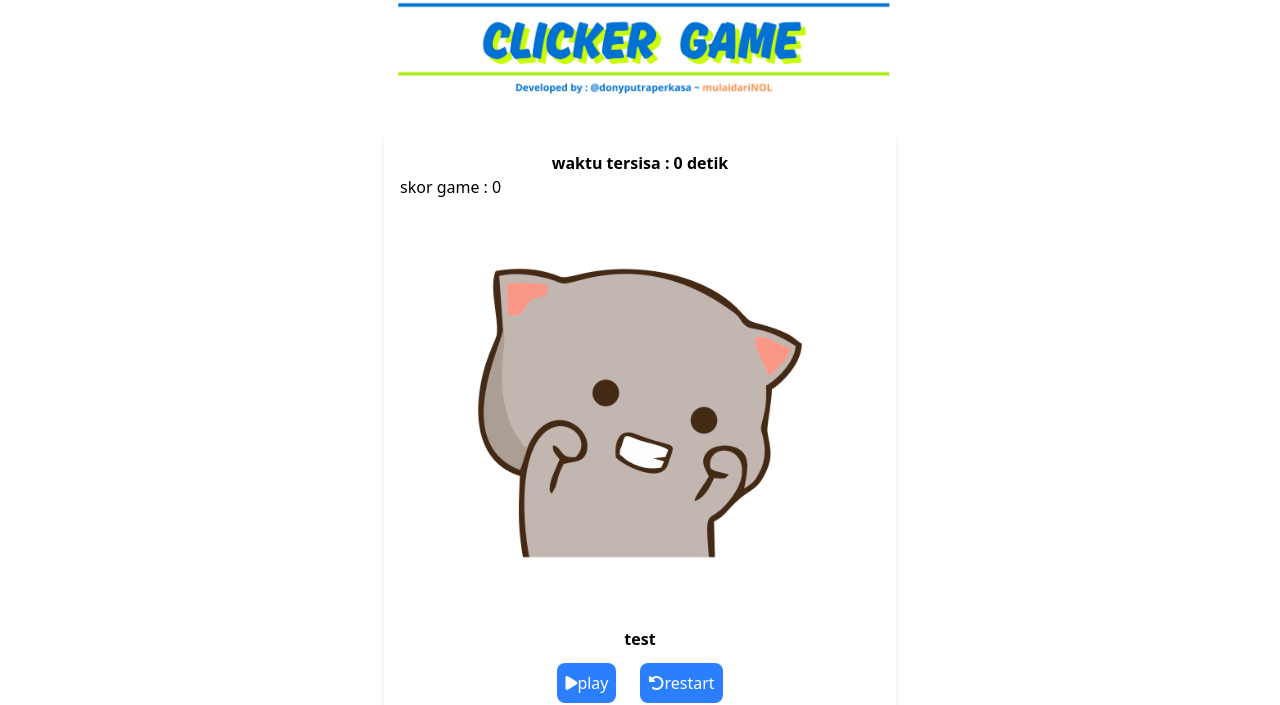
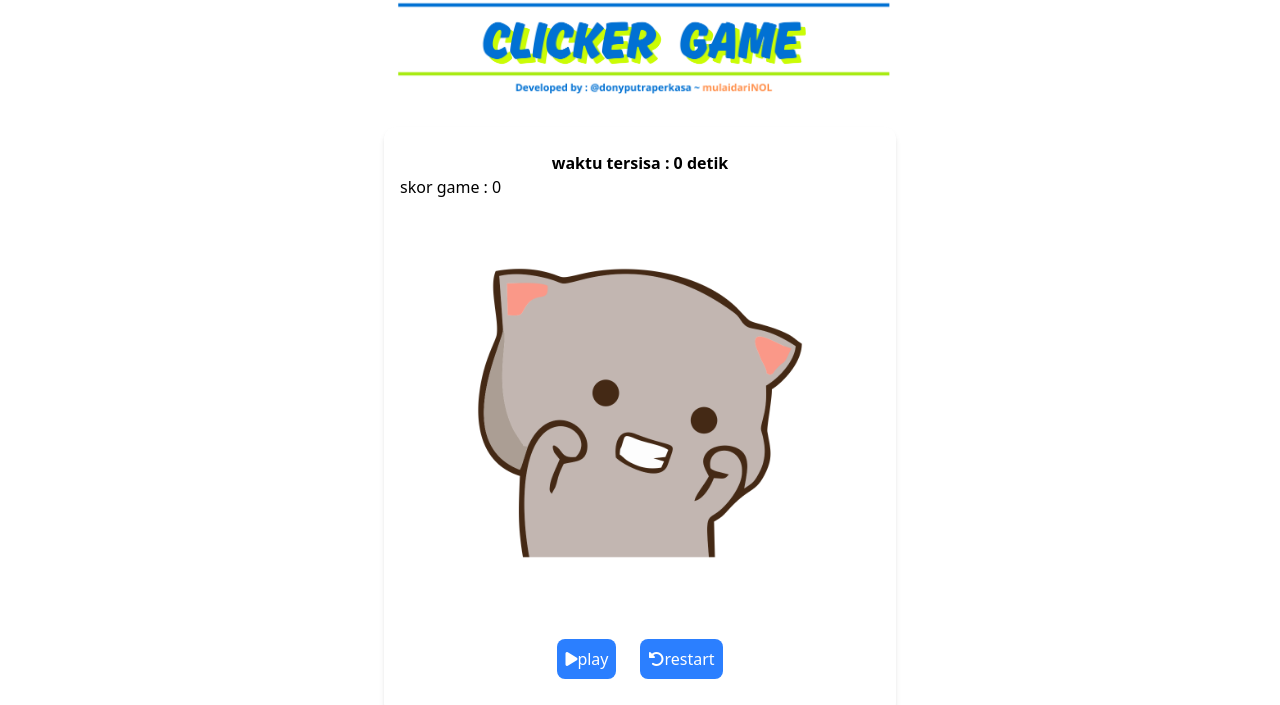
Before and after one commit to revou-fsse-feb25/milestone-2-donyputraperkasa, a website: page clickerGame/index.html in a window 1280 px wide. Shown: the part 100-805 px from the top of the page. Drawn offline with Linux system fonts and the light colour scheme.

```diff
--- a/clickerGame/clickerGame.js
+++ b/clickerGame/clickerGame.js
@@ -12,6 +12,7 @@
 let waktuAwal = 10;
 let sisaWaktu = waktuAwal;
 let skor = document.getElementById("gameCost");
+let nomor =0;
 
 function hasilSkor(){
     skor.innerHTML = parseFloat(skor.innerHTML) + 1;
--- a/clickerGame/index.html
+++ b/clickerGame/index.html
@@ -66,7 +66,7 @@
             </div>
 
             <div class="flex justify-center">
-                <p id="hasilnya" class="font-bold">test</p>
+                <p id="hasilnya" class="font-bold"></p>
             </div>
 
             <div class="flex justify-center">
```
